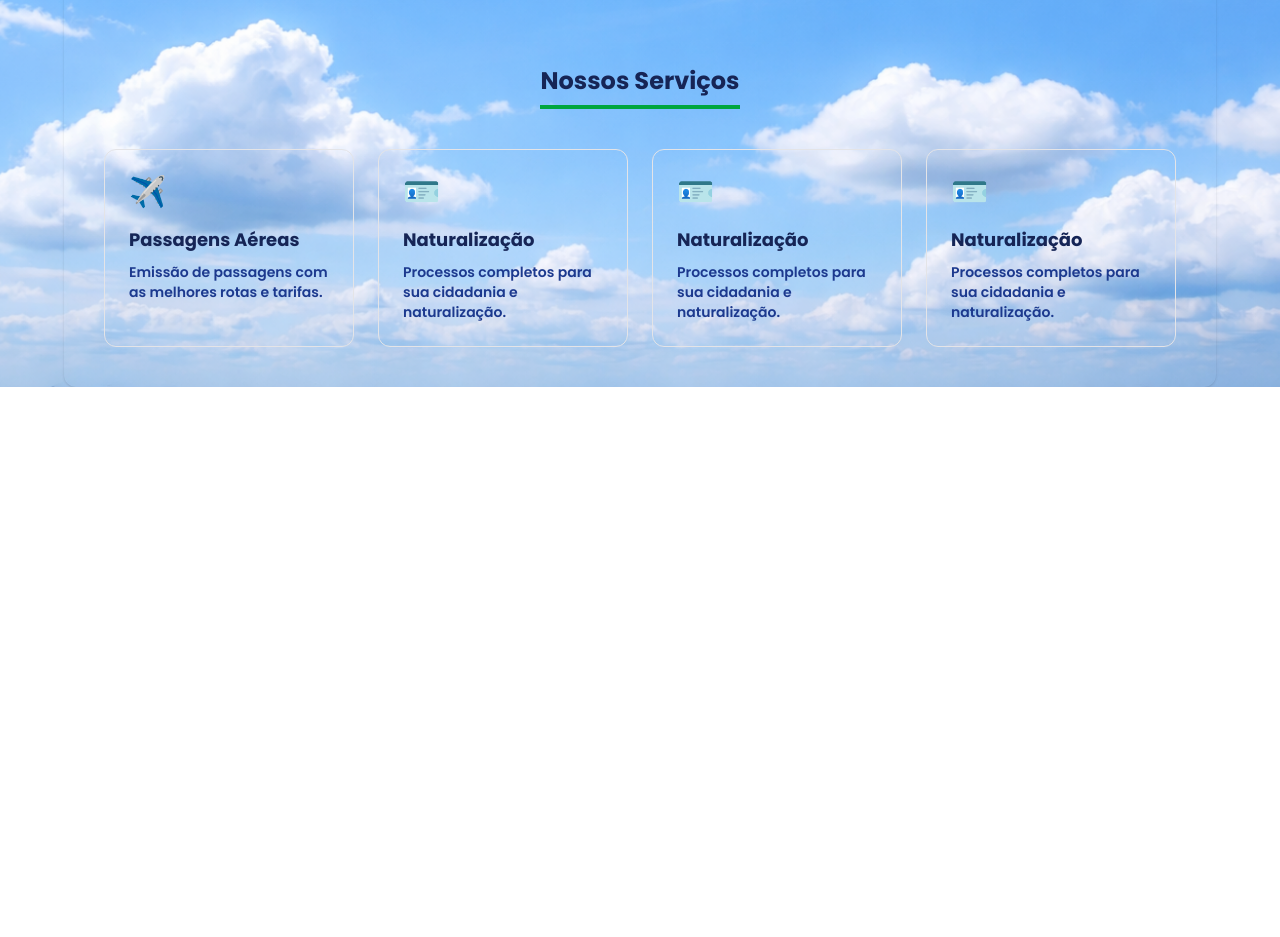
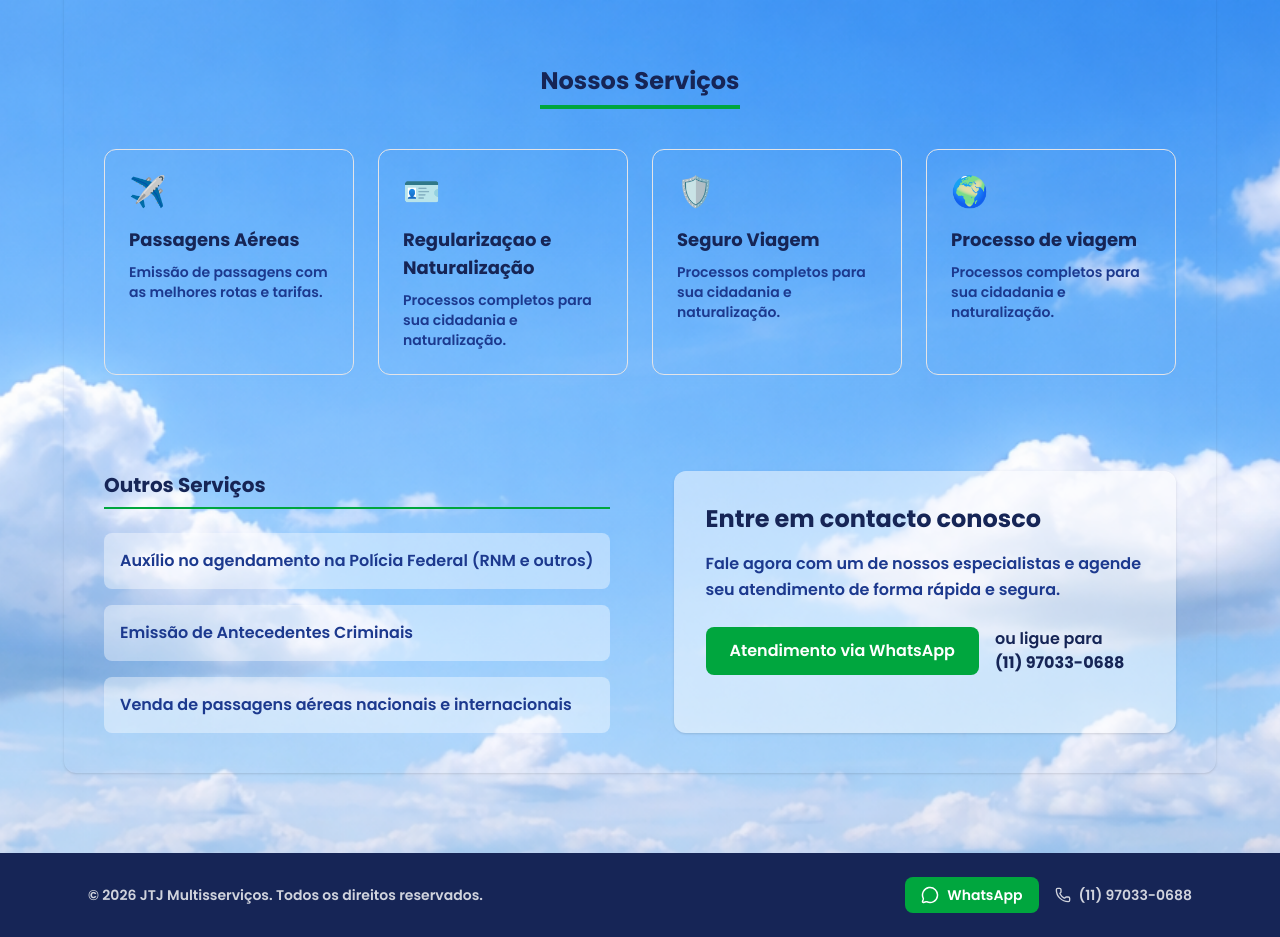
Before and after one commit to noemiabenkone/jtj-multiservicos, a Next.js app: page / in a window 1280 px wide. Shown: the part 611-1548 px from the top of the page. Before the commit the page ends 998 px from the top, so only its background shows below. Built offline with nearby package versions, Linux system fonts and the light colour scheme.

Commit message:
refactor: centraliza cards em um único componente e ajusta layout da home

```diff
--- /dev/null
+++ b/app/components/card.tsx
@@ -0,0 +1,37 @@
+
+export default function Card() {
+    return(
+        <div className="mt-20 flex flex-col items-center">
+          <h5 className="text-2xl font-bold border-b-4 border-green-600 pb-2 mb-10">
+            Nossos Serviços
+          </h5>
+
+
+          <div className="grid grid-cols-1 md:grid-cols-2 lg:grid-cols-4 gap-6 w-full">
+
+            <div className=" p-6 rounded-xl border border-zinc-200 hover:shadow-md transition">
+              <div className="text-3xl mb-4">✈️</div>
+              <h6 className="font-bold text-lg mb-2">Passagens Aéreas</h6>
+              <p className="text-sm text-blue-900">Emissão de passagens com as melhores rotas e tarifas.</p>
+            </div>
+
+            <div className=" p-6 rounded-xl border border-zinc-200 hover:shadow-md transition">
+              <div className="text-3xl mb-4">🪪</div>
+              <h6 className="font-bold text-lg mb-2">Regularizaçao e Naturalização</h6>
+              <p className="text-sm text-blue-900">Processos completos para sua cidadania e naturalização.</p>
+            </div>
+            <div className=" p-6 rounded-xl border border-zinc-200 hover:shadow-md transition">
+              <div className="text-3xl mb-4">🛡️</div>
+              <h6 className="font-bold text-lg mb-2">Seguro Viagem</h6>
+              <p className="text-sm text-blue-900">Processos completos para sua cidadania e naturalização.</p>
+            </div>
+            <div className=" p-6 rounded-xl border border-zinc-200 hover:shadow-md transition">
+              <div className="text-3xl mb-4">🌍</div>
+              <h6 className="font-bold text-lg mb-2">Processo de viagem</h6>
+              <p className="text-sm text-blue-900">Processos completos para sua cidadania e naturalização.</p>
+            </div>
+
+          </div>
+        </div>
+    );
+}
--- /dev/null
+++ b/app/components/footer.tsx
@@ -0,0 +1,34 @@
+
+
+import { Phone, MessageCircle } from "lucide-react";
+
+export default function Footer() {
+  return (
+    <footer className="bg-blue-950 text-white mt-20">
+      <div className="max-w-6xl mx-auto px-6 py-6 flex flex-col md:flex-row items-center justify-between gap-4">
+
+
+        <p className="text-sm text-white/80">
+          © {new Date().getFullYear()} JTJ Multisserviços. Todos os direitos reservados.
+        </p>
+
+
+        <div className="flex items-center gap-4">
+          <a
+            href="https://wa.me/5511970330688"
+            target="_blank"
+            className="flex items-center gap-2 bg-green-600 hover:bg-green-500 px-4 py-2 rounded-lg transition"
+          >
+            <MessageCircle size={18} />
+            <span className="text-sm font-medium">WhatsApp</span>
+          </a>
+
+          <div className="flex items-center gap-2 text-sm text-white/80">
+            <Phone size={16} />
+            <span>(11) 97033-0688</span>
+          </div>
+        </div>
+      </div>
+    </footer>
+  );
+}
--- /dev/null
+++ b/app/components/header.tsx
@@ -0,0 +1,15 @@
+
+
+export default function Header() {
+    return(
+        <header className=" flex items-center justify-around p-3 shadow-lg">
+        <h1 className="text-3xl ">
+          J<span className="text-green-600 text-3xl font-bold">T</span>J <span className="ml-2 font-semibold">Multiserviços</span>
+        </h1>
+
+        <button className="bg-green-600 text-white hover:bg-green-500 px-4 py-2 rounded-lg font-medium transition cursor-pointer ">
+          Agendar agora
+        </button>
+      </header>
+    );
+}
--- a/app/page.tsx
+++ b/app/page.tsx
@@ -1,17 +1,12 @@
 import Image from "next/image";
+import Footer from "./components/footer";
+import Card from "./components/card";
+import Header from "./components/header";
 
 export default function Home() {
   return (
     <main className="bg-cover bg-center bg-[url(/images/imagem.png)] min-h-screen text-blue-950 ">
-      <header className=" flex items-center justify-around p-3 shadow-lg">
-        <h1 className="text-3xl ">
-          J<span className="text-green-600 text-3xl font-bold">T</span>J <span className="ml-2 font-semibold">Multiserviços</span>
-        </h1>
-
-        <button className="bg-green-600 text-white hover:bg-green-500 px-4 py-2 rounded-lg font-medium transition cursor-pointer ">
-          Agendar agora
-        </button>
-      </header>
+      <Header/>
 
       <section className="max-w-6xl mx-auto mt-10 p-10  rounded-xl shadow-sm ">
         <div className="flex flex-col md:flex-row items-center justify-between gap-12">
@@ -33,7 +28,7 @@ export default function Home() {
           </div>
 
 
-          <div className="w-full md:w-[450px] h-[300px] relative rounded-2xl overflow-hidden shadow-2xl">
+          <div className="w-full md:w-[450px] h-[350px] relative rounded-2xl overflow-hidden shadow-2xl">
             <Image
               src="/images/image.png"
               alt="Consultoria em viagens e serviços migratórios"
@@ -43,41 +38,51 @@ export default function Home() {
           </div>
         </div>
 
+        <Card/>
 
-        <div className="mt-20 flex flex-col items-center">
-          <h5 className="text-2xl font-bold border-b-4 border-green-600 pb-2 mb-10">
-            Nossos Serviços
-          </h5>
+        <div className="mt-24 flex flex-col md:flex-row justify-between gap-16">
+          <div className="max-w-xl">
+            <h4 className="text-xl font-bold border-b-2 border-green-600 pb-2 mb-6">
+              Outros Serviços
+            </h4>
 
+            <ul className="space-y-4 text-blue-900">
+              <li className="bg-white/40 p-4 rounded-lg">
+                Auxílio no agendamento na Polícia Federal (RNM e outros)
+              </li>
+              <li className="bg-white/40 p-4 rounded-lg">
+                Emissão de Antecedentes Criminais
+              </li>
+              <li className="bg-white/40 p-4 rounded-lg">
+                Venda de passagens aéreas nacionais e internacionais
+              </li>
+            </ul>
+          </div>
 
-          <div className="grid grid-cols-1 md:grid-cols-2 lg:grid-cols-4 gap-6 w-full">
+          <div className="flex-1 bg-white/50 p-8 rounded-xl shadow-sm">
+            <h4 className="text-2xl font-bold text-blue-950 mb-4">
+             Entre em contacto conosco
+            </h4>
 
-            <div className=" p-6 rounded-xl border border-zinc-200 hover:shadow-md transition">
-              <div className="text-3xl mb-4">✈️</div>
-              <h6 className="font-bold text-lg mb-2">Passagens Aéreas</h6>
-              <p className="text-sm text-blue-900">Emissão de passagens com as melhores rotas e tarifas.</p>
+            <p className="text-blue-900 mb-6 leading-relaxed">
+             Fale agora com um de nossos especialistas e agende seu atendimento
+             de forma rápida e segura.
+            </p>
+
+            <div className="flex flex-col sm:flex-row items-start sm:items-center gap-4">
+              <button className="bg-green-600 hover:bg-green-500 text-white px-6 py-3 rounded-lg font-semibold transition">
+               Atendimento via WhatsApp
+              </button>
+
+              <span className="text-blue-950 font-medium">
+               ou ligue para <br/> <strong>(11) 97033-0688</strong>
+              </span>
             </div>
+          </div>
 
-            <div className=" p-6 rounded-xl border border-zinc-200 hover:shadow-md transition">
-              <div className="text-3xl mb-4">🪪</div>
-              <h6 className="font-bold text-lg mb-2">Naturalização</h6>
-              <p className="text-sm text-blue-900">Processos completos para sua cidadania e naturalização.</p>
-            </div>
-            <div className=" p-6 rounded-xl border border-zinc-200 hover:shadow-md transition">
-              <div className="text-3xl mb-4">🪪</div>
-              <h6 className="font-bold text-lg mb-2">Naturalização</h6>
-              <p className="text-sm text-blue-900">Processos completos para sua cidadania e naturalização.</p>
-            </div>
-            <div className=" p-6 rounded-xl border border-zinc-200 hover:shadow-md transition">
-              <div className="text-3xl mb-4">🪪</div>
-              <h6 className="font-bold text-lg mb-2">Naturalização</h6>
-              <p className="text-sm text-blue-900">Processos completos para sua cidadania e naturalização.</p>
-            </div>
-
-
-          </div>
         </div>
       </section>
+      <Footer/>
     </main>
   );
 }
--- a/package.json
+++ b/package.json
@@ -9,6 +9,7 @@
     "lint": "eslint"
   },
   "dependencies": {
+    "lucide-react": "^0.563.0",
     "next": "16.1.3",
     "react": "19.2.3",
     "react-dom": "19.2.3"
```
Also changed, not shown: 1 other file (tests, documents, lock files or other folders).
